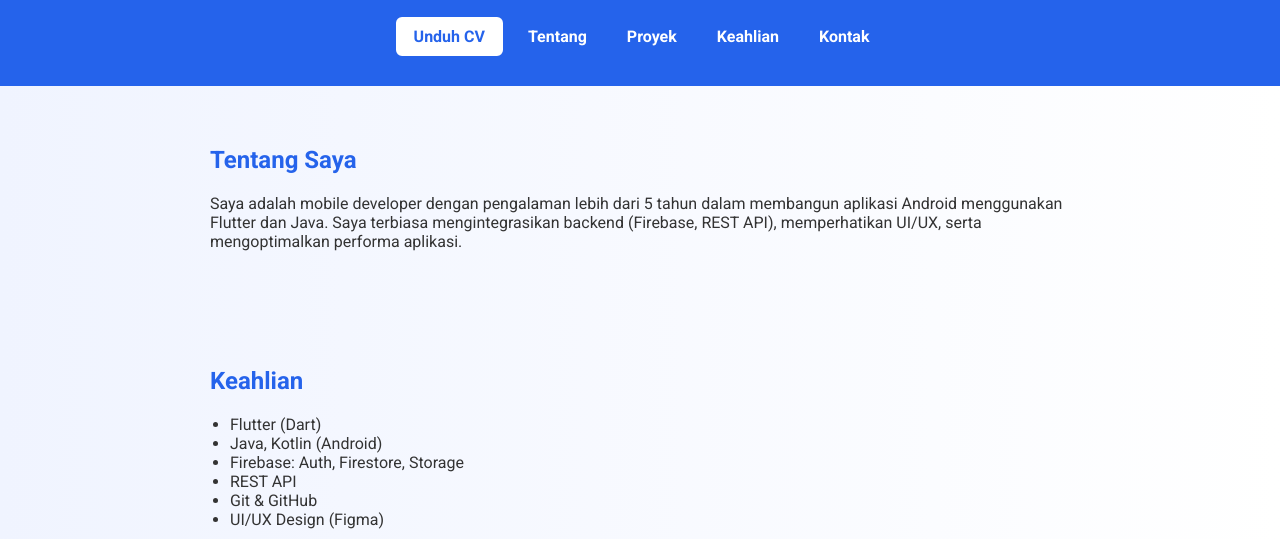
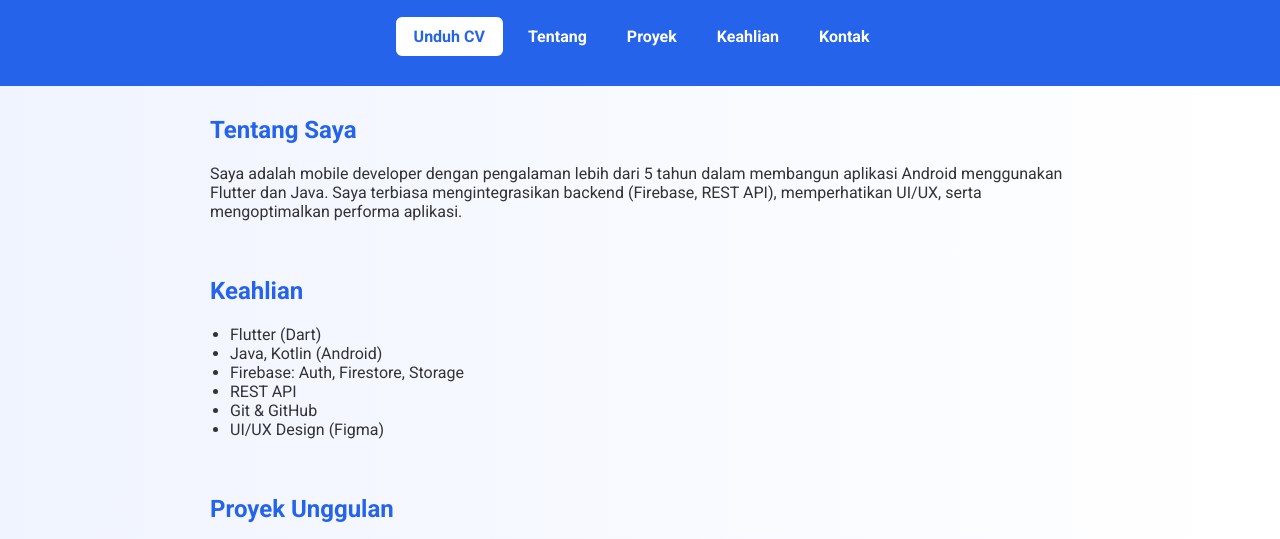
Before and after one commit to denialfiankhaulany20/portofolio, a plain HTML site: page index.html in a window 1280 px wide. Shown: the part 260-799 px from the top of the page. Drawn offline with Linux system fonts and the light colour scheme.

Commit message:
Update index.html

```diff
--- a/index.html
+++ b/index.html
@@ -58,11 +58,11 @@
       background: #1e40af;
     }
     section {
-      padding: 40px 20px;
-      max-width: 900px;
-      margin: auto;
-      animation: fadeIn 1s ease-in;
-    }
+  padding: 10px 20px;
+  max-width: 900px;
+  margin: auto;
+  animation: fadeIn 1s ease-in;
+}
     h2 {
       color: #2563eb;
     }
```
